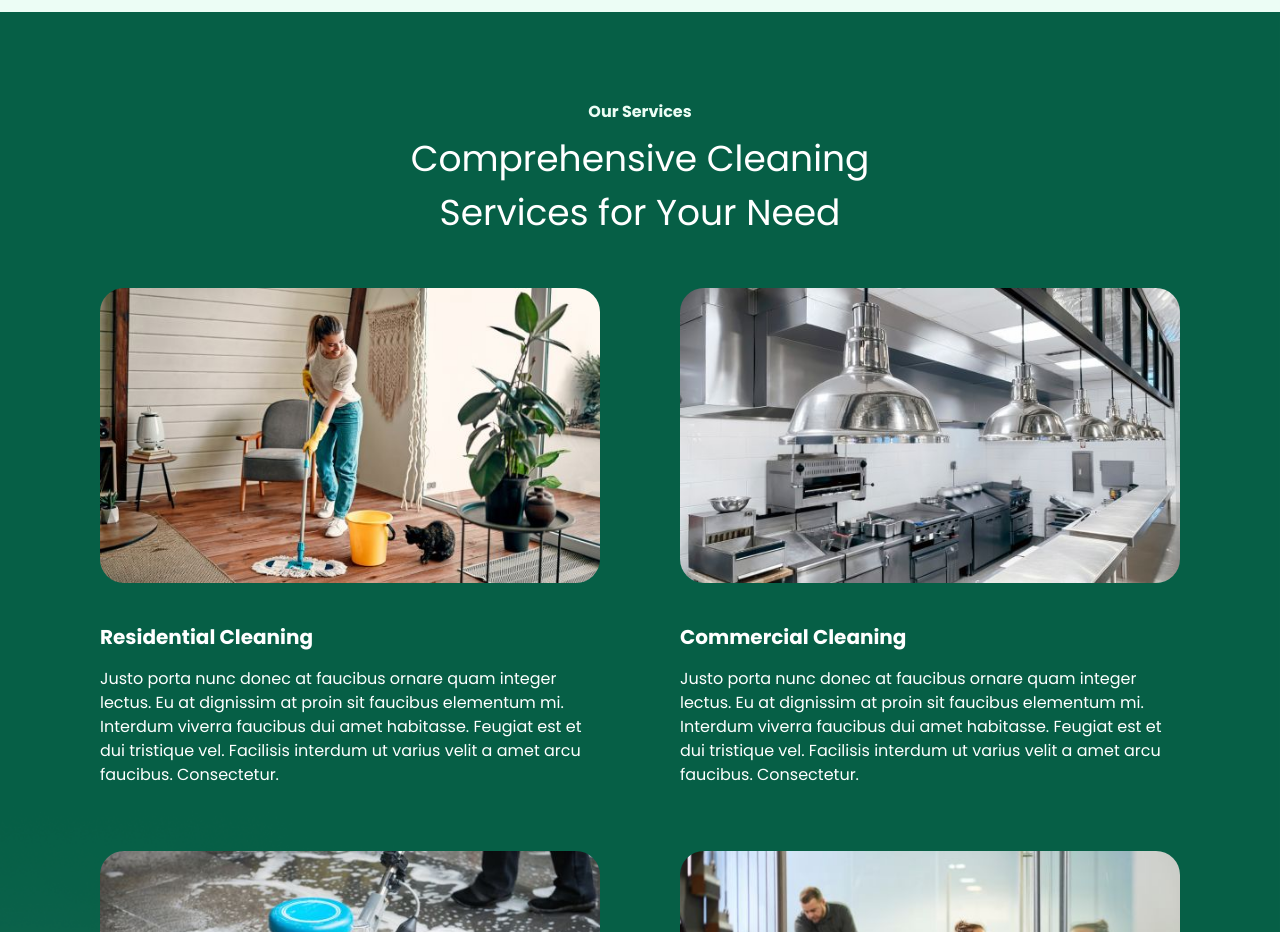
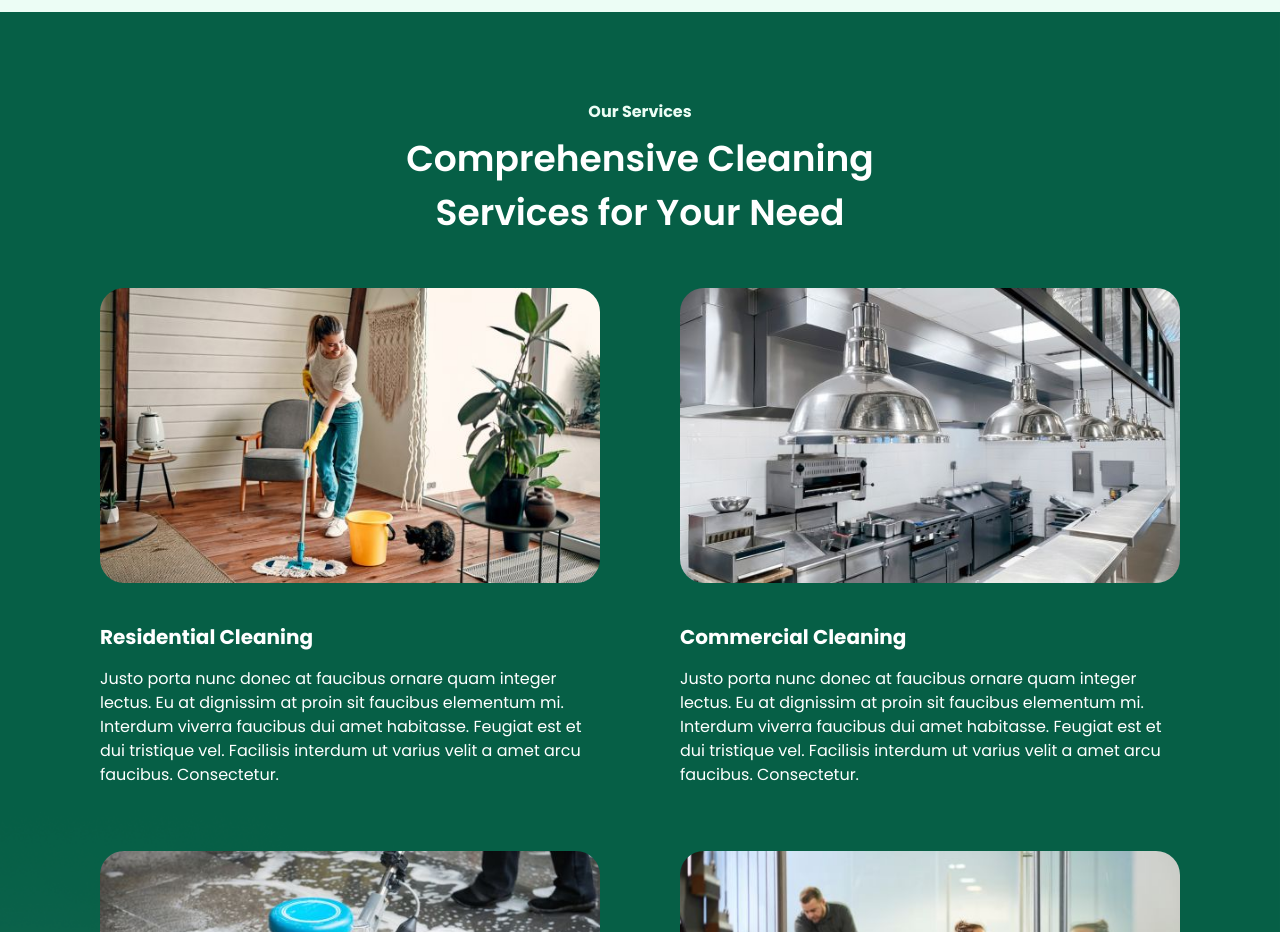
Before and after one commit to eliasacneto/web-hands-cooperative, a Next.js app: page / in a window 1280 px wide. Shown: the part 2220-3152 px from the top of the page. Built offline with nearby package versions, Linux system fonts and the light colour scheme.

Commit message:
🚀 footer links,offer section, scroll to top, testimonial update

```diff
--- a/components/services.tsx
+++ b/components/services.tsx
@@ -14,7 +14,7 @@ function Services() {
           Our Services
         </p>
 
-        <h1 className="text-4xl text-center text-white font-regular lg:w-[500px] lg:leading-normal lg:text-4xl lg:text-center ">
+        <h1 className="text-4xl text-center text-white font-semibold lg:w-[500px] lg:leading-normal lg:text-4xl lg:text-center ">
           Comprehensive Cleaning Services for Your Need
         </h1>
       </div>
@@ -61,7 +61,6 @@ function Services() {
             </div>
           </div>
         </div>
-
 
         <div className="flex flex-col gap-10 lg:flex-row px-4 lg:gap-20 lg:mt-12">
           <div className="flex flex-col items-center text-white lg:w-[500px]">
```
